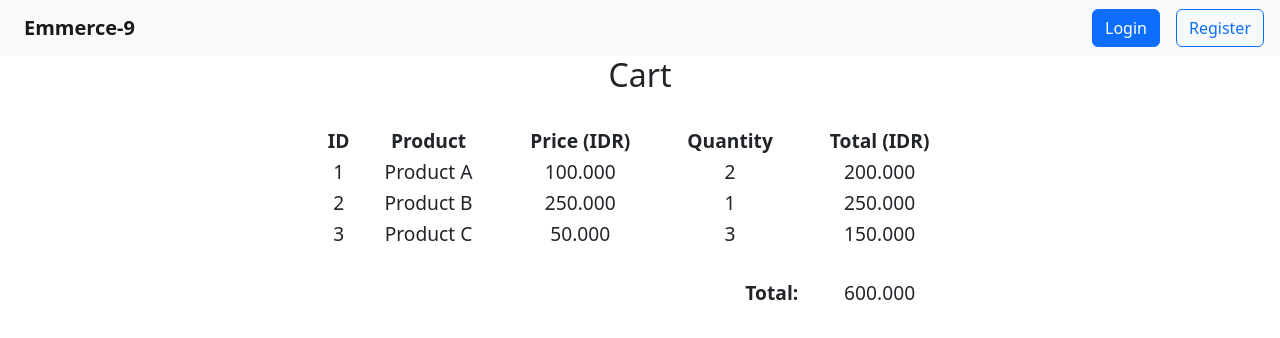
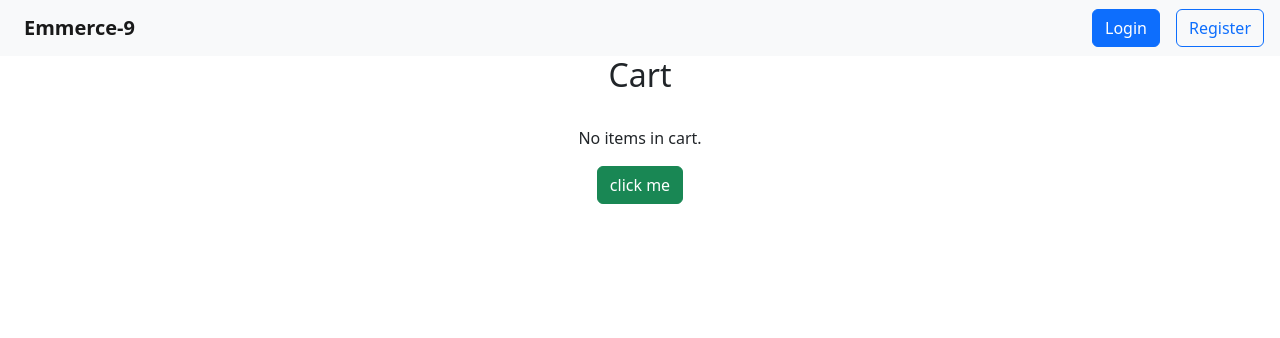
Before and after one commit to ameliafatmamutia/mini-project-group9, a React (Create React App) app in the folder frontend/: page /cart in a window 1280 px wide. Shown: the top 338 px of the page. Built offline with nearby package versions, Linux system fonts and the light colour scheme.

Commit message:
add cart page

```diff
--- a/frontend/package.json
+++ b/frontend/package.json
@@ -3,6 +3,7 @@
   "version": "0.1.0",
   "private": true,
   "dependencies": {
+    "@reduxjs/toolkit": "^1.9.5",
     "@testing-library/jest-dom": "^5.16.5",
     "@testing-library/react": "^13.4.0",
     "@testing-library/user-event": "^13.5.0",
@@ -11,6 +12,7 @@
     "react": "^18.2.0",
     "react-bootstrap": "^2.7.4",
     "react-dom": "^18.2.0",
+    "react-redux": "^8.0.5",
     "react-router-dom": "^6.10.0",
     "react-scripts": "5.0.1",
     "reactstrap": "^9.1.9",
--- a/frontend/src/assets/styles/Cart.css
+++ b/frontend/src/assets/styles/Cart.css
@@ -3,6 +3,10 @@
     flex-direction: column;
     justify-content: center;
     align-items: center;
+}
+
+.product{
+    width: 20vw;
 }
 
 table {
@@ -15,3 +19,14 @@ table {
 .Bold {
     font-weight: bold;
 }
+
+.quantity{
+    display: flex;
+    justify-content: space-evenly;
+    width: 16vw;
+}
+
+img{
+    height: 8vh;
+    width: 8vw;
+}
--- a/frontend/src/components/ProductCard.jsx
+++ b/frontend/src/components/ProductCard.jsx
@@ -1,9 +1,17 @@
 import React from "react";
 import "../assets/styles/product_card.css";
+import { useDispatch } from 'react-redux'
+import { addItem } from "../redux/slice";
 
-const ProductCard = (props) => {
-  console.log(props, "in product card");
-  const { product } = props;
+const ProductCard = (Props) => {
+  console.log(Props, "in product card");
+  const { product } = Props;
+
+  const dispatch = useDispatch()
+
+  const handleAddToCart = item => {
+    dispatch(addItem(item))
+  }
 
   return (
     <div className="card product-card">
@@ -14,11 +22,11 @@ const ProductCard = (props) => {
           <span className="text-muted">IDR {product.Price}</span>
         </div>
         <div className="d-flex flex-row justify-content-end">
-          <button className="btn btn-primary mt-2">Add to Cart</button>
+          <button className="btn btn-primary mt-2" onClick={() => handleAddToCart(product)}>Add to Cart</button>
         </div>
       </div>
     </div>
   );
 };
 
-export default ProductCard;
+export default ProductCard
--- a/frontend/src/index.js
+++ b/frontend/src/index.js
@@ -3,12 +3,14 @@ import ReactDOM from 'react-dom/client';
 import './index.css';
 import App from './App';
 import reportWebVitals from './reportWebVitals';
+import { Provider } from 'react-redux';
+import store from './redux/store/index'
 
 const root = ReactDOM.createRoot(document.getElementById('root'));
 root.render(
-  <React.StrictMode>
+  <Provider store={store}>
     <App />
-  </React.StrictMode>
+  </Provider>
 );
 
 // If you want to start measuring performance in your app, pass a function
--- a/frontend/src/pages/Cart.jsx
+++ b/frontend/src/pages/Cart.jsx
@@ -1,33 +1,41 @@
 import React, { useState } from 'react';
 import '../assets/styles/Cart.css';
+import { clearCart, removeItem } from '../redux/slice';
+import { connect } from 'react-redux';
+import { Button } from 'react-bootstrap';
 
-const mockItems = [
-    { id: 1, name: 'Product A', price: 100000, quantity: 2 },
-    { id: 2, name: 'Product B', price: 250000, quantity: 1 },
-    { id: 3, name: 'Product C', price: 50000, quantity: 3 }
-];
+const Cart = (props) => {
+  const data = props.items.items;
 
-const Cart = () => {
+  const [cart, setCart] = useState(data.map(item => ({...item, Quantity: 1})));
 
-  const [items, setItems] = useState(mockItems);
-
-  const addItem = (item) => {
-    setItems((prevItems) => [...prevItems, item]);
+  const handleDecrement = (index) => {
+    const newCart = [...cart];
+    if (newCart[index].Quantity > 1) {
+      newCart[index].Quantity -= 1;
+      setCart(newCart);
+    }
   };
 
-  const totalAmount = items.reduce((total, item) => total + item.price * item.quantity, 0);
+  const handleIncrement = (index) => {
+    const newCart = [...cart];
+    newCart[index].Quantity += 1;
+    setCart(newCart);
+  };
+
+  const totalAmount = cart.reduce((total, item) => total + (item.Price * item.Quantity), 0);
 
   return (
     <div className='Cart'>
       <h2>Cart</h2>
       <br />
-      {items.length === 0 ? (
+      {cart.length === 0 ? (
         <p>No items in cart.</p>
       ) : (
         <table>
           <thead>
             <tr>
-              <th>ID</th>
+              <th>Image</th>
               <th>Product</th>
               <th>Price (IDR)</th>
               <th>Quantity</th>
@@ -35,13 +43,29 @@ const Cart = () => {
             </tr>
           </thead>
           <tbody>
-            {items.map((item, index) => (
+            {cart.map((item, index) => (
               <tr key={index}>
-                <td>{item.id}</td>
-                <td>{item.name}</td>
-                <td>{item.price.toLocaleString('id-ID')}</td>
-                <td>{item.quantity}</td>
-                <td>{(item.price * item.quantity).toLocaleString('id-ID')}</td>
+                <td className='tableImage'>
+                    <img src={item.Img} alt="" />
+                </td>
+                <td className='product'>{item.Product_Name}</td>
+                <td>{item.Price.toLocaleString('id-ID')}</td>
+                <td className='quantity'>
+                <Button className='qButton' onClick={() => {
+                  if (item.Quantity > 1) {
+                    setCart(prevCart => {
+                      const newCart = [...prevCart];
+                      newCart[index].Quantity -= 1;
+                      return newCart;
+                    });
+                  } else {
+                    setCart(prevCart => prevCart.filter((cartItem, i) => i !== index));
+                  }
+                }}>-</Button>
+                  <p>{item.Quantity}</p>
+                  <Button className='qButton' onClick={() => handleIncrement(index)}>+</Button>
+                </td>
+                <td>{(item.Price * item.Quantity).toLocaleString('id-ID')}</td>
               </tr>
             ))}
           </tbody>
@@ -54,8 +78,24 @@ const Cart = () => {
           </tfoot>
         </table>
       )}
+      <Button variant='success' onClick={() => console.log(cart)}>
+        click me
+      </Button>
     </div>
   );
 };
 
-export default Cart;
+const mapStateToProps = state => {
+  return {
+    items: state.cart
+  };
+};
+
+const mapDispatchToProps = dispatch => {
+  return {
+    removeItem: () => dispatch(removeItem()),
+    clearCart: () => dispatch(clearCart())
+  };
+};
+
+export default connect(mapStateToProps, mapDispatchToProps)(Cart);
--- /dev/null
+++ b/frontend/src/redux/slice/index.js
@@ -0,0 +1,22 @@
+import { createSlice } from '@reduxjs/toolkit';
+
+const cartSlice = createSlice({
+  name: 'cart',
+  initialState: {
+    items: [],
+  },
+  reducers: {
+    addItem: (state, action) => {
+      state.items.push(action.payload);
+    },
+    removeItem: (state, action) => {
+      state.items = state.items.filter(item => item.id !== action.payload);
+    },
+    clearCart: state => {
+      state.items = [];
+    },
+  },
+});
+
+export const { addItem, removeItem, clearCart } = cartSlice.actions;
+export default cartSlice.reducer;
--- /dev/null
+++ b/frontend/src/redux/store/index.js
@@ -0,0 +1,10 @@
+import { configureStore } from '@reduxjs/toolkit';
+import cartReducer from '../slice/index'
+
+const store = configureStore({
+  reducer: {
+    cart: cartReducer,
+  },
+});
+
+export default store;
```
Also changed, not shown: 1 other file (tests, documents, lock files or other folders).
